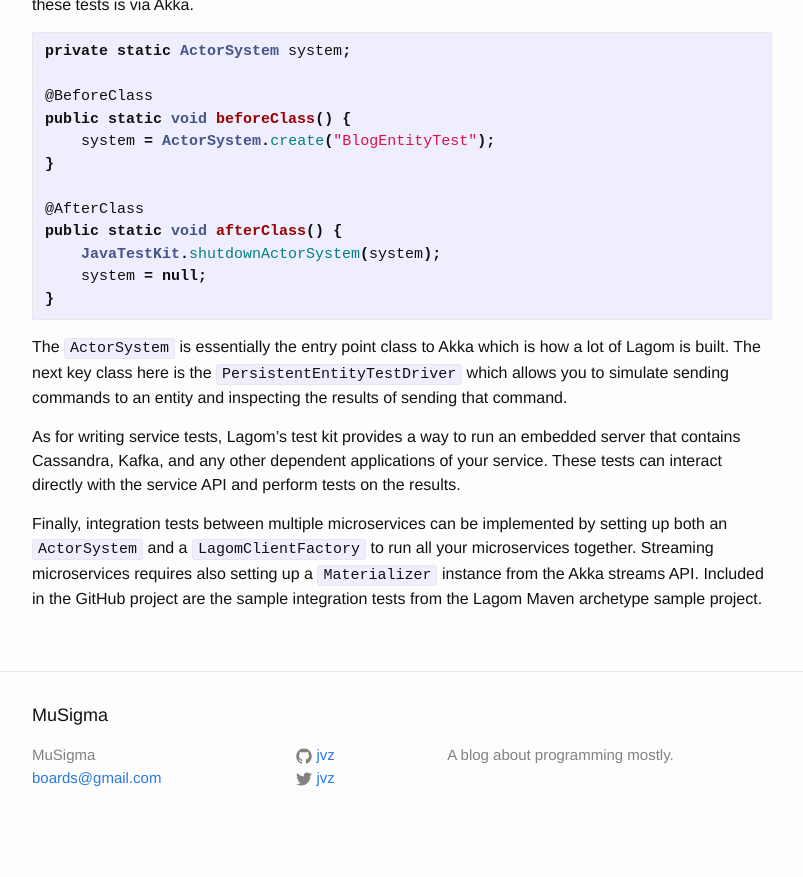
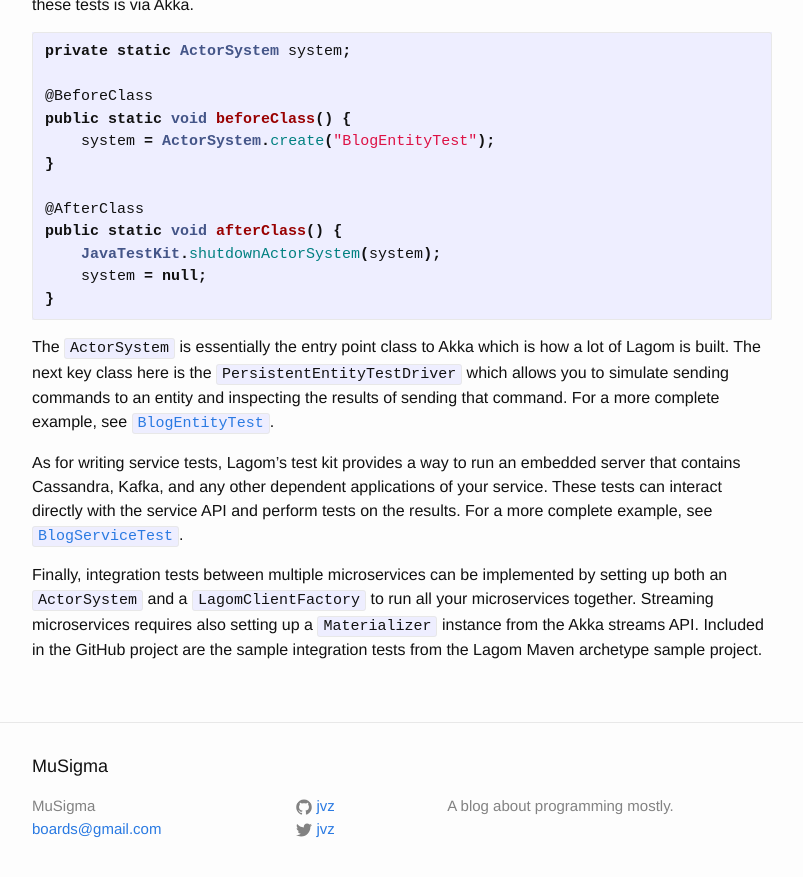
Before and after one commit to jvz/musigma.blog, a Jekyll site: the page built from _posts/2016-11-10-lagom.md, in a window 1280 px wide and 900 px high, scrolled down 10374 px. Shown: the top 877 px of the window, without its empty margins (238-1041 px from the left). Built offline with Jekyll 4.4.1, drawn with Linux system fonts in a browser that asks for light colours; before the commit the page ends 11223 px from its top, so only the background shows below that.

Commit message:
Add links to test code

```diff
--- a/_posts/2016-11-10-lagom.md
+++ b/_posts/2016-11-10-lagom.md
@@ -534,12 +534,14 @@ public static void afterClass() {
 The `ActorSystem` is essentially the entry point class to Akka which is how a
 lot of Lagom is built. The next key class here is the
 `PersistentEntityTestDriver` which allows you to simulate sending commands to
-an entity and inspecting the results of sending that command.
+an entity and inspecting the results of sending that command. For a more
+complete example, see [`BlogEntityTest`][ent-test].
 
 As for writing service tests, Lagom's test kit provides a way to run an embedded
 server that contains Cassandra, Kafka, and any other dependent applications of
 your service. These tests can interact directly with the service API and perform
-tests on the results.
+tests on the results. For a more complete example, see
+[`BlogServiceTest`][srv-test].
 
 Finally, integration tests between multiple microservices can be implemented by
 setting up both an `ActorSystem` and a `LagomClientFactory` to run all your
```
Also changed, not shown: other parts of _posts/2016-11-10-lagom.md (+2 -0 lines).
